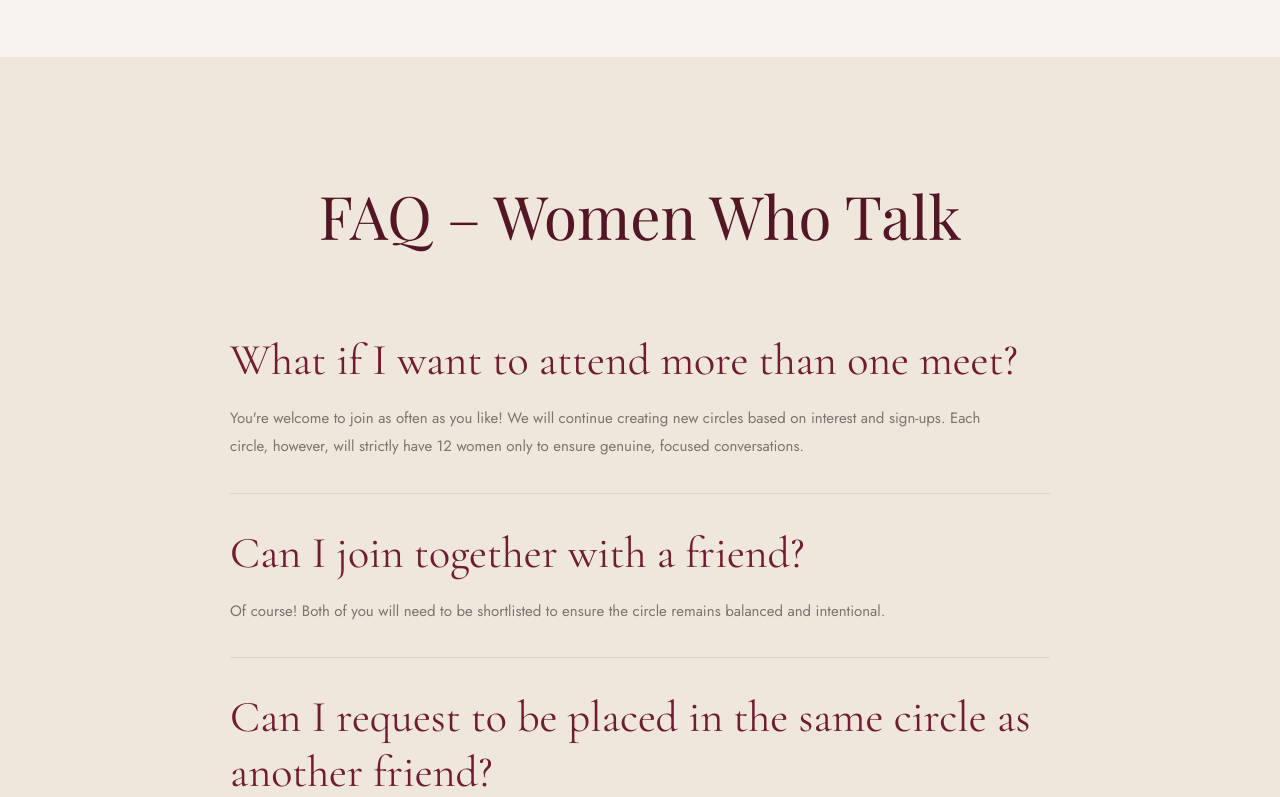
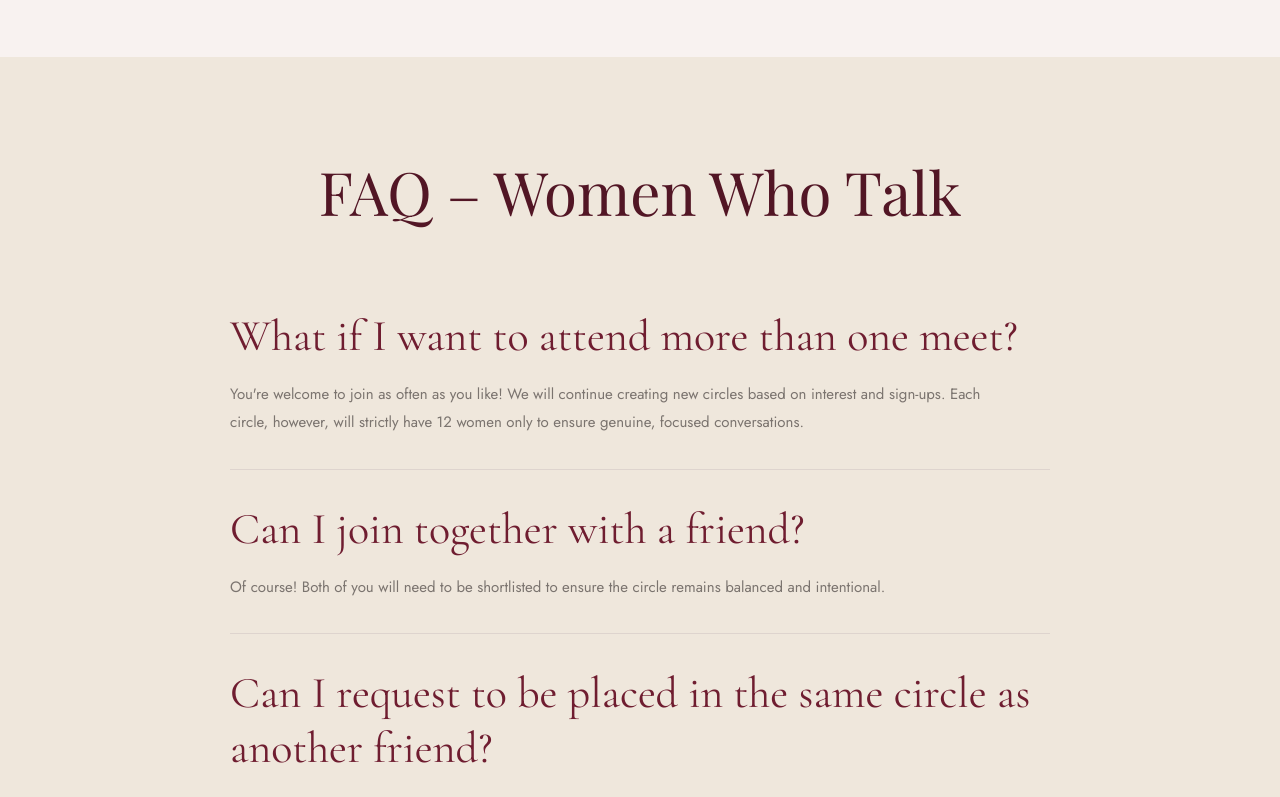
Before and after one commit to productincubr/wwt, a React (Vite) app: page / in a window 1280 px wide. Shown: the part 10880-11677 px from the top of the page. Built offline with nearby package versions, Linux system fonts and the light colour scheme; a web font is replaced by a local one.

Commit message:
FAQ section update

```diff
--- a/src/components/FAQ.jsx
+++ b/src/components/FAQ.jsx
@@ -28,10 +28,10 @@ export default function FAQ() {
       <div className="max-w-[980px] mx-auto px-6">
 
         {/* FAQ BOX */}
-        <div className="px-14 py-16">
+        <div className="px-14 py-10">
 
           {/* HEADING */}
-          <h2 className="text-center font-playfair regular text-[56px] md:text-[60px] text-[#521625] leading-none mb-14">
+          <h2 className="text-center font-playfair regular text-[53px] md:text-[60px] text-[#521625] leading-none mb-14">
             FAQ – Women Who Talk
           </h2>
 
--- a/src/components/OurCircles.jsx
+++ b/src/components/OurCircles.jsx
@@ -45,7 +45,7 @@ export default function OurCircles() {
     return (
         <section
             id="circles"
-            className="bg-[#F8F2F0] py-24 px-10 lg:mt-[-40px]"
+            className="bg-[#F8F2F0] py-24 px-10 lg:mt-[-40px] mt-[-40px]"
         >
             <div className="max-w-[1400px] mx-auto px-6">
                 {/* Header */}
```
